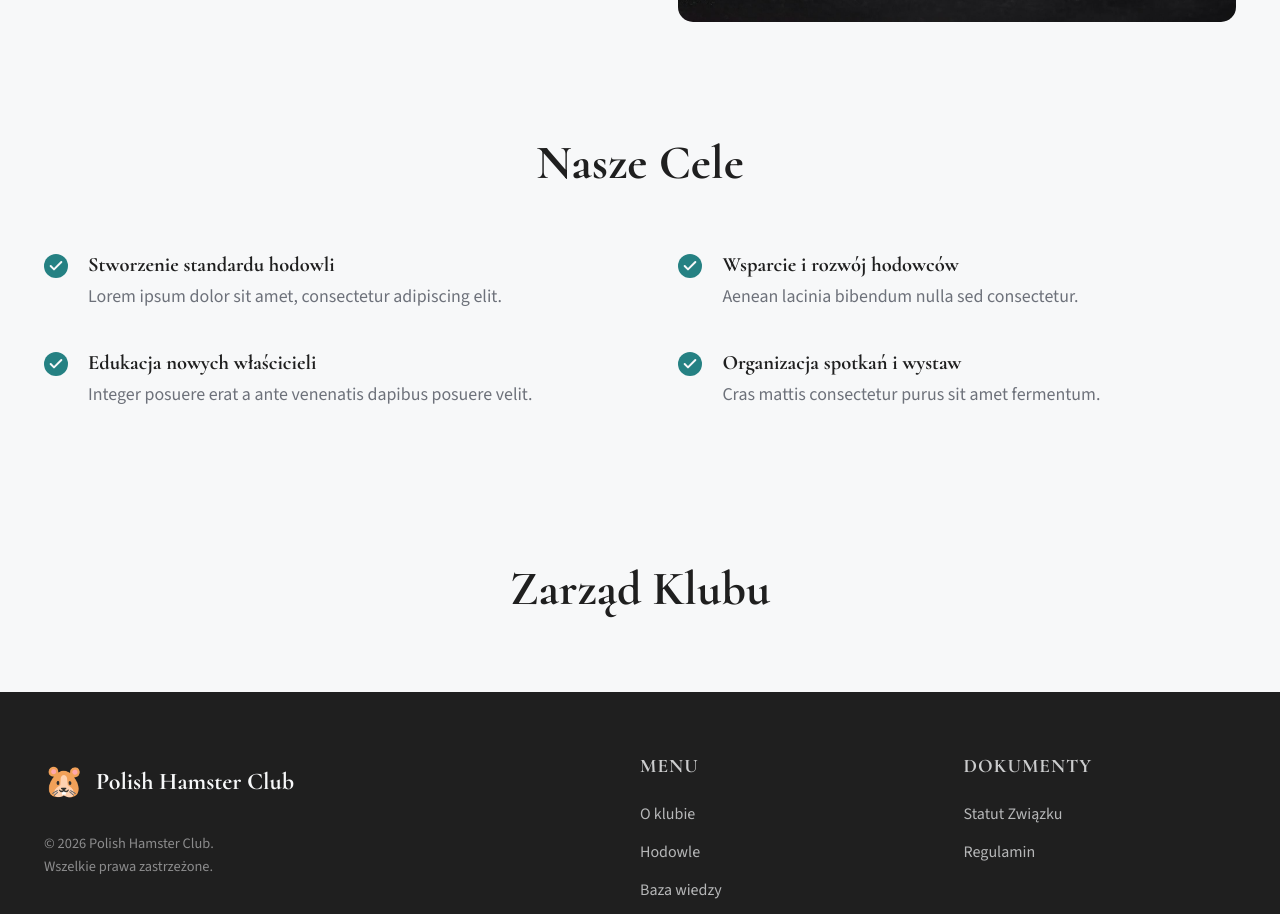
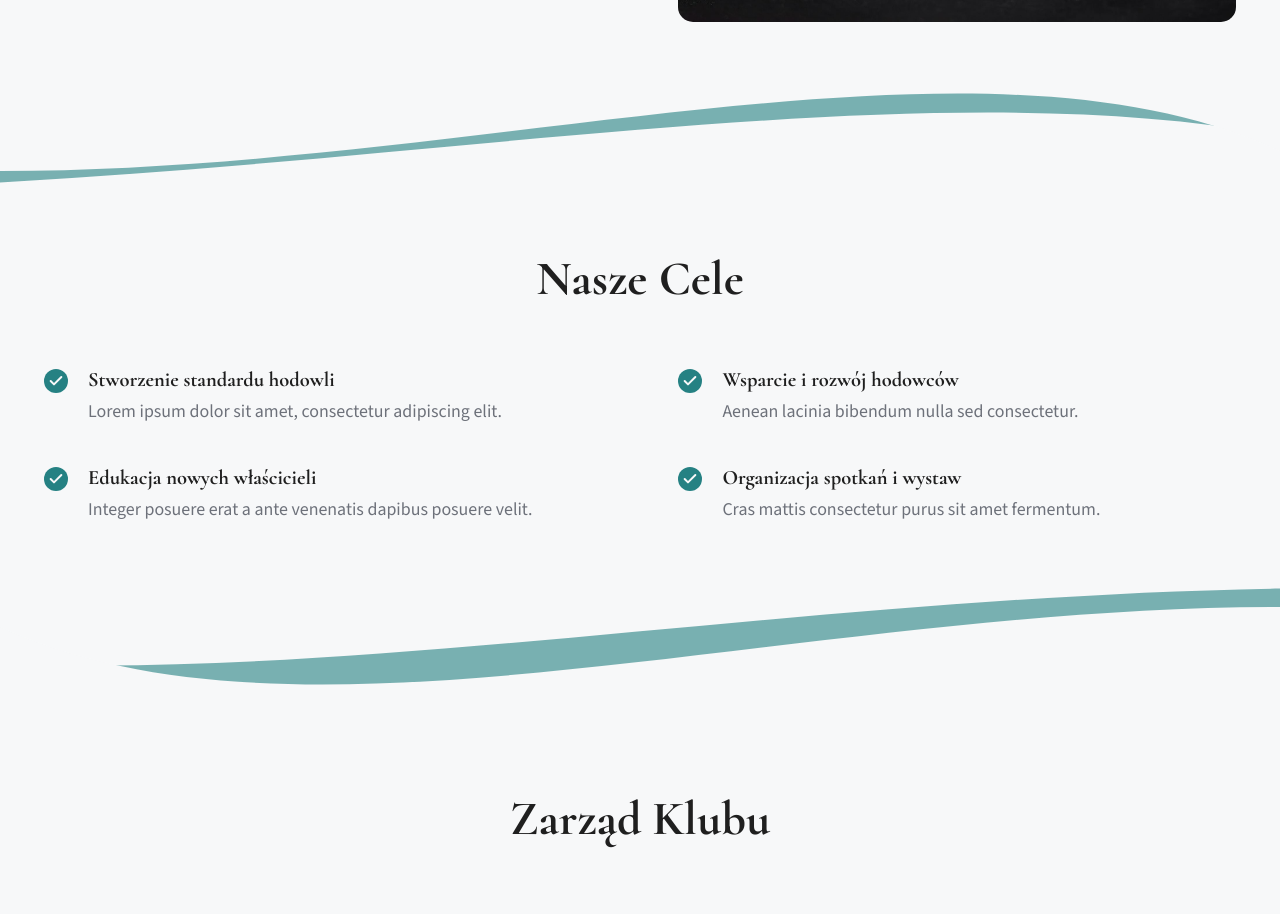
Before and after one commit to afra50/polish-hamster-club, a React (Vite) app: page /about in a window 1280 px wide. Shown: the part 1097-2011 px from the top of the page. Built offline with nearby package versions, Linux system fonts and the light colour scheme.

Commit message:
fale poprawka

```diff
--- a/src/components/about/GoalsSection.jsx
+++ b/src/components/about/GoalsSection.jsx
@@ -1,9 +1,18 @@
 import React from "react";
 import { Check } from "lucide-react";
+import WaveAsymmetricDip from "../ui/WaveAsymmetricDip";
 
 export default function GoalsSection() {
   return (
     <section className="goals-section">
+      {/* --- FALE GÓRNE (Tworzą górną wstęgę) --- */}
+      <div className="goals-section__waves-top">
+        {/* Warstwa 1: Zielona (pod spodem) */}
+        <WaveAsymmetricDip className="ui-wave--goal-green" />
+        {/* Warstwa 2: Biała (maska na wierzchu) */}
+        <WaveAsymmetricDip className="ui-wave--goal-white" />
+      </div>
+
       <div className="goals-section__container">
         <h2>Nasze Cele</h2>
 
@@ -18,7 +27,6 @@ export default function GoalsSection() {
                 <p>Lorem ipsum dolor sit amet, consectetur adipiscing elit.</p>
               </div>
             </div>
-
             <div className="goal-item">
               <span className="goal-item__icon">
                 <Check size={16} />
@@ -42,7 +50,6 @@ export default function GoalsSection() {
                 <p>Aenean lacinia bibendum nulla sed consectetur.</p>
               </div>
             </div>
-
             <div className="goal-item">
               <span className="goal-item__icon">
                 <Check size={16} />
@@ -55,6 +62,14 @@ export default function GoalsSection() {
           </div>
         </div>
       </div>
+
+      {/* --- FALE DOLNE (Tworzą dolną wstęgę) --- */}
+      <div className="goals-section__waves-bottom">
+        {/* Warstwa 1: Zielona (pod spodem) */}
+        <WaveAsymmetricDip className="ui-wave--goal-green" />
+        {/* Warstwa 2: Biała (maska na wierzchu) */}
+        <WaveAsymmetricDip className="ui-wave--goal-white" />
+      </div>
     </section>
   );
 }
--- a/src/styles/components/about/goalsSection.scss
+++ b/src/styles/components/about/goalsSection.scss
@@ -1,15 +1,107 @@
 @use "../../variables" as *;
 
 .goals-section {
+  position: relative;
   background-color: $white;
-  padding: clamp(3rem, 6vw, 6rem) 0;
+  padding: clamp(6rem, 15vw, 17rem) 0;
+  z-index: 1;
+
+  // Ukrywamy to co wystaje na boki (bo fale są szersze niż ekran)
+  overflow-x: clip;
 
   &__container {
     @include container;
     text-align: center;
+    position: relative;
+    z-index: 10;
   }
 
+  // --- KONTENERY NA FALE ---
+  &__waves-top,
+  &__waves-bottom {
+    position: absolute;
+    left: 0;
+    width: 100%;
+    line-height: 0;
+    pointer-events: none;
+    z-index: 2;
+  }
+
+  // --- GÓRA ---
+  &__waves-top {
+    top: 0;
+    // Odwracamy w pionie ("zwisa" z sufitu)
+    transform: scaleY(-1);
+
+    // SPECIFICZNE PRZESUNIĘCIE DLA GÓRY
+    .ui-wave--goal-green {
+      // Przesuwamy mocno w lewo (-20%), żeby "faza" fali była inna niż na dole
+      left: -20% !important;
+    }
+  }
+
+  // --- DÓŁ ---
+  &__waves-bottom {
+    bottom: 0;
+    // ZMIANA KLUCZOWA:
+    // Odbijamy w poziomie (scaleX -1).
+    // Dzięki temu kształt na dole jest odwrotny do tego na górze (nie jest lustrem pionowym).
+    transform: scaleX(-1);
+
+    // SPECIFICZNE PRZESUNIĘCIE DLA DOŁU
+    .ui-wave--goal-green {
+      // Tu przesuwamy mniej, żeby kształty się nie powielały
+      left: -5% !important;
+    }
+  }
+
+  // --- STYLIZACJA POJEDYNCZYCH FAL ---
+  .ui-wave {
+    position: absolute;
+
+    svg {
+      display: block;
+      width: 100%;
+      height: clamp(5rem, 15vw, 10rem);
+    }
+
+    // 1. ZIELONA FALA (TŁO)
+    &--goal-green {
+      z-index: 1;
+      width: 130%;
+
+      left: -10%;
+
+      // POPRAWKA:
+      // Ustawiamy na -1px, żeby fala "wychodziła" idealnie z krawędzi (bez dziury/ucięcia)
+      bottom: -1px;
+
+      path {
+        fill: $color-first !important;
+        opacity: 0.6;
+      }
+    }
+
+    // 2. BIAŁA FALA (MASKA)
+    &--goal-white {
+      z-index: 2;
+      width: 100%;
+      left: 0;
+
+      // POPRAWKA:
+      // To białą falę przesuwamy w dół (np. -15px lub -20px).
+      // Dzięki temu odsłaniamy więcej zielonego "ciała" fali, tworząc efekt grubej wstęgi.
+      bottom: -20px;
+
+      path {
+        fill: $white !important;
+      }
+    }
+  }
+
+  // --- TYPOGRAFIA (Bez zmian) ---
   h2 {
+    font-family: $font-heading;
     font-size: clamp(2rem, 4vw, 3rem);
     margin-bottom: clamp(2.5rem, 5vw, 4rem);
     color: $black;
@@ -33,8 +125,7 @@
   }
 }
 
-/* ===== POJEDYNCZY CEL ===== */
-
+// --- Goal Item (Bez zmian) ---
 .goal-item {
   display: flex;
   align-items: flex-start;
@@ -53,14 +144,15 @@
   color: $white;
 
   svg {
-    stroke-width: 3; // wyraźniejszy check
+    stroke-width: 3;
   }
 }
 
 .goal-item__content {
   h3 {
-    font-size: clamp(1.15rem, 1.6vw, 1.35rem); // ⬅️ WIĘKSZE
-    font-weight: 700; // ⬅️ BOLD jak na screenie
+    font-family: $font-heading;
+    font-size: clamp(1.15rem, 1.6vw, 1.35rem);
+    font-weight: 700;
     margin-bottom: 0.4rem;
     color: $black;
   }
--- a/src/styles/components/breeders/breedersHero.scss
+++ b/src/styles/components/breeders/breedersHero.scss
@@ -62,7 +62,6 @@
             color: $white;
             font-weight: 400;
             margin-bottom: 1rem;
-            letter-spacing: 0.2rem;
         }
     }
 
```
